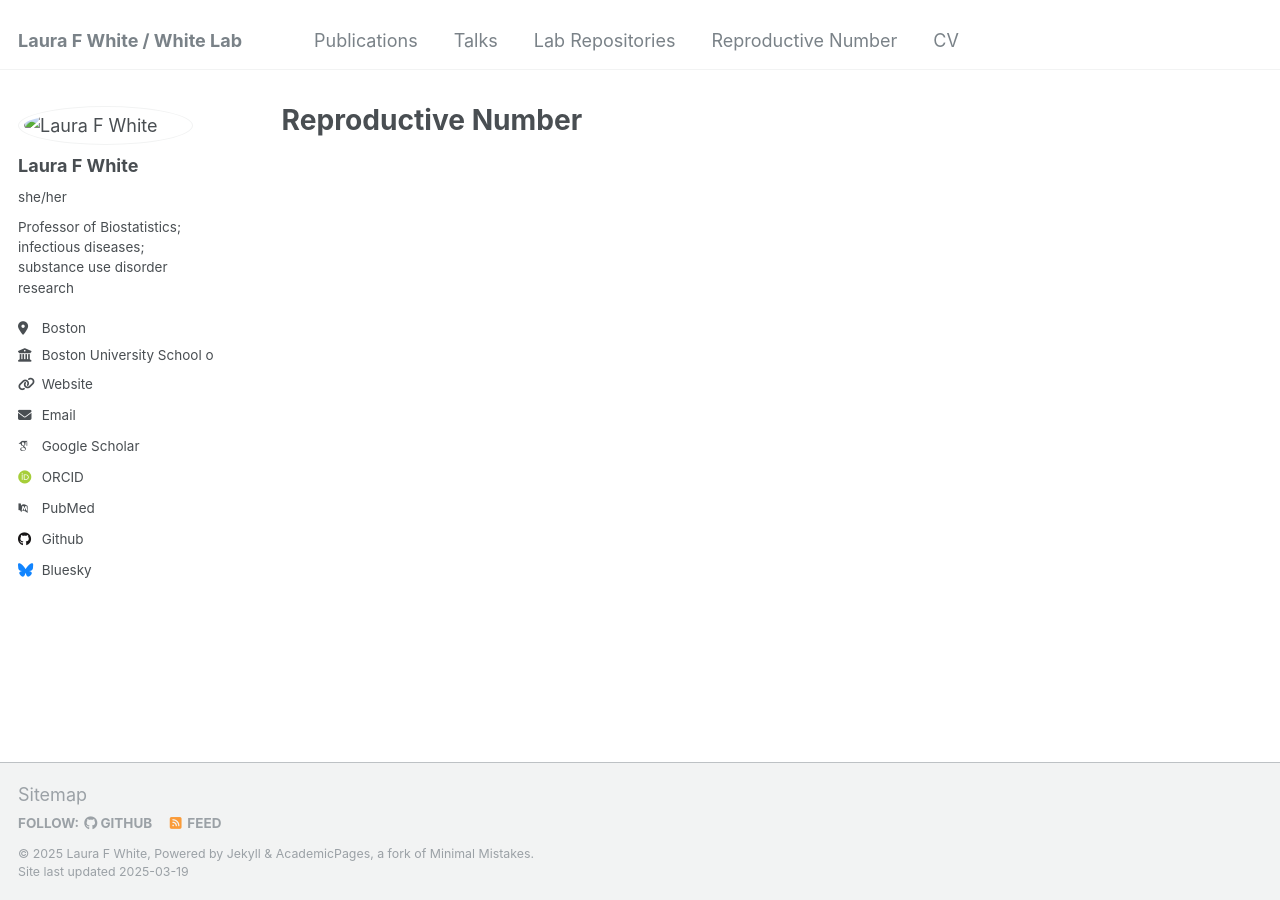
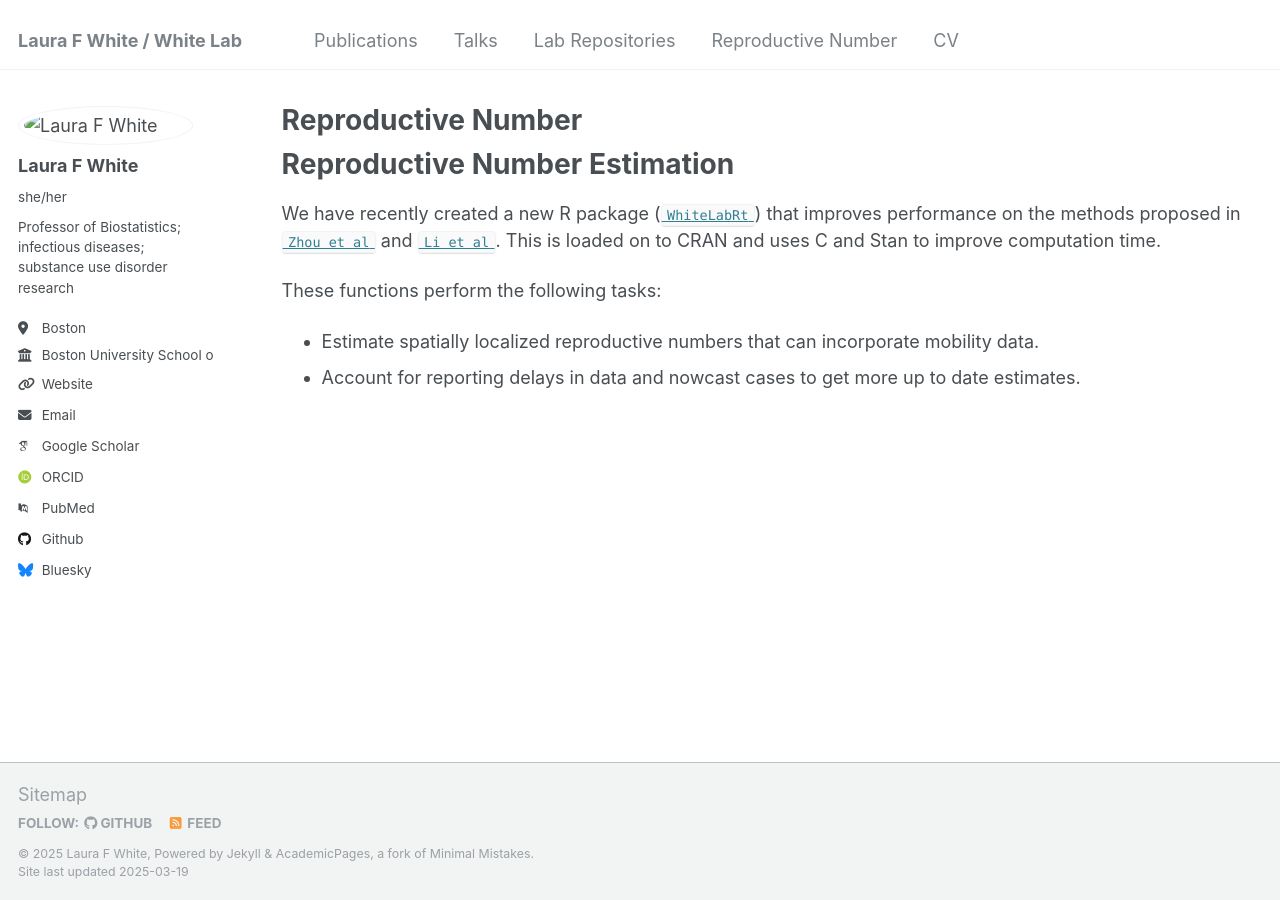
Before and after one commit to LauraFWhiteLab/LauraFWhiteLab.github.io, a Jekyll site: the page built from _pages/Rtestim.md, in a window 1280 px wide. Built offline with Jekyll 4.4.1, drawn with Linux system fonts in a browser that asks for light colours; some web fonts are replaced.

Commit message:
Update Rtestim.md

```diff
--- a/_pages/Rtestim.md
+++ b/_pages/Rtestim.md
@@ -4,3 +4,13 @@ title: "Reproductive Number"
 permalink: /Rtestim/
 author_profile: true
 ---
+
+Reproductive Number Estimation
+==============================
+
+We have recently created a new R package ([`WhiteLabRt`](https://github.com/cmilando/WhiteLabRt)) that improves performance on the methods proposed in [`Zhou et al`](https://journals.plos.org/ploscompbiol/article?id=10.1371/journal.pcbi.1010434) and [`Li et al`](https://journals.plos.org/ploscompbiol/article?id=10.1371/journal.pcbi.1009210). This is loaded on to CRAN and uses C and Stan to improve computation time.
+
+These functions perform the following tasks:
+
+- Estimate spatially localized reproductive numbers that can incorporate mobility data.
+- Account for reporting delays in data and nowcast cases to get more up to date estimates.
```
